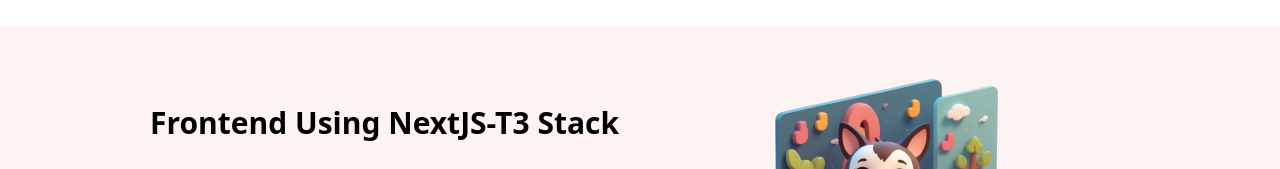
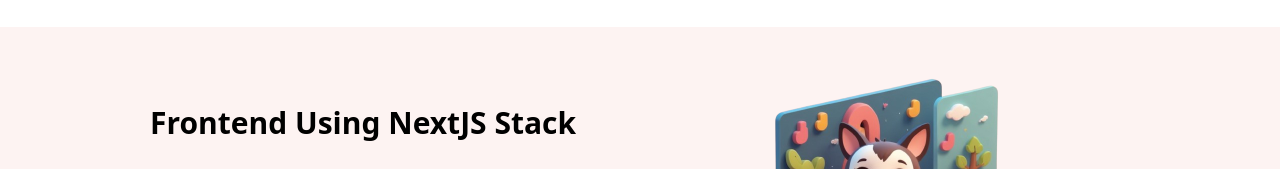
Before and after one commit to ginger-society/ginger-society-website, an Astro site: page /templates in a window 1280 px wide. Shown: the part 1474-1643 px from the top of the page. Built offline with nearby package versions, Linux system fonts and the light colour scheme; Astro itself is replaced by a stand-in of ours.

Commit message:
feat: changed template name from t3 to just nextjs

```diff
--- a/src/pages/templates.astro
+++ b/src/pages/templates.astro
@@ -52,7 +52,7 @@ const productCards: any[] = [
     reversed: true,
   },
   {
-    title: "Frontend Using NextJS-T3 Stack",
+    title: "Frontend Using NextJS Stack",
     description:
       "Write end to end TypeSafe Frontend pages using NextJS with Page Router",
     imgSrc: "/img/frontend-t3-template.png",
```
